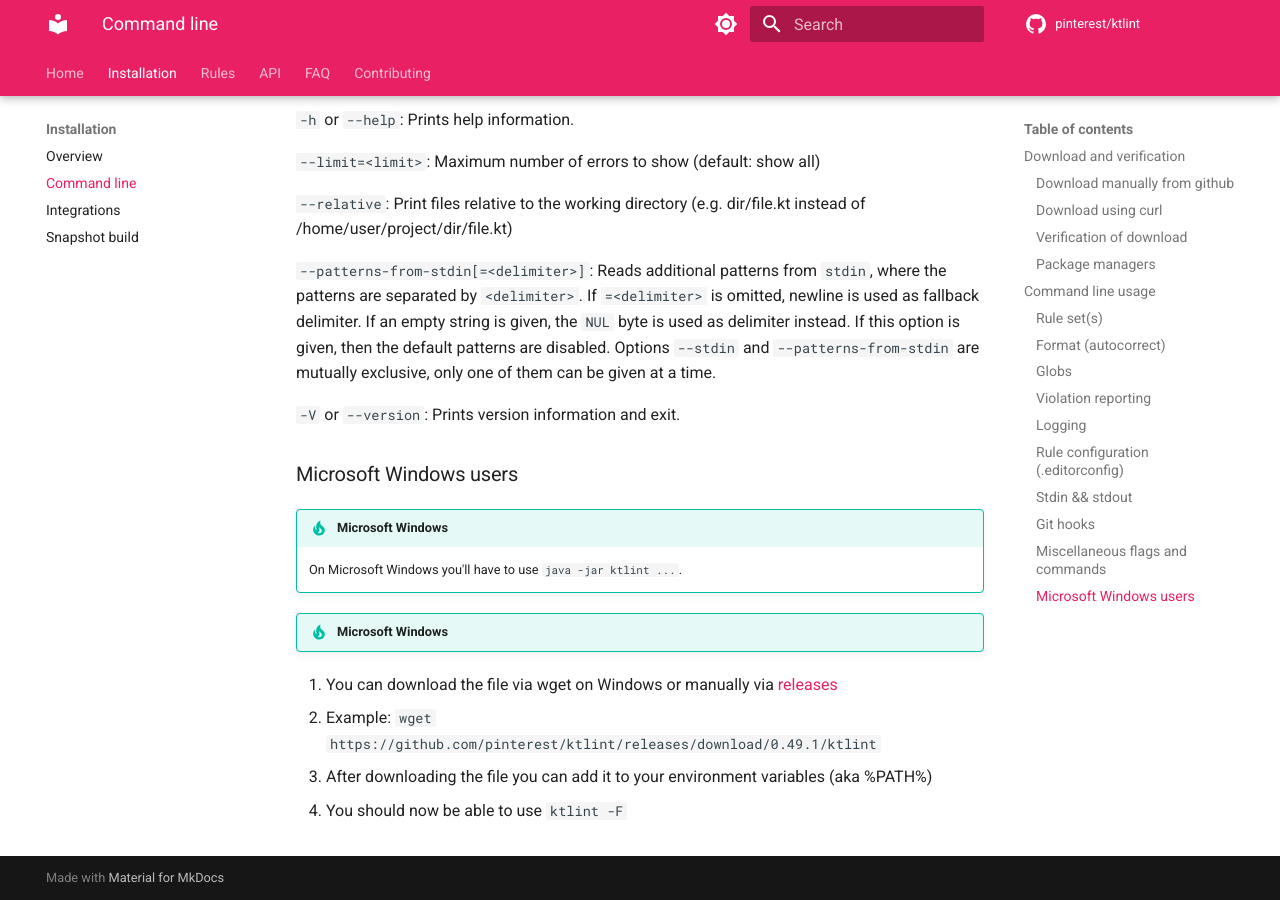
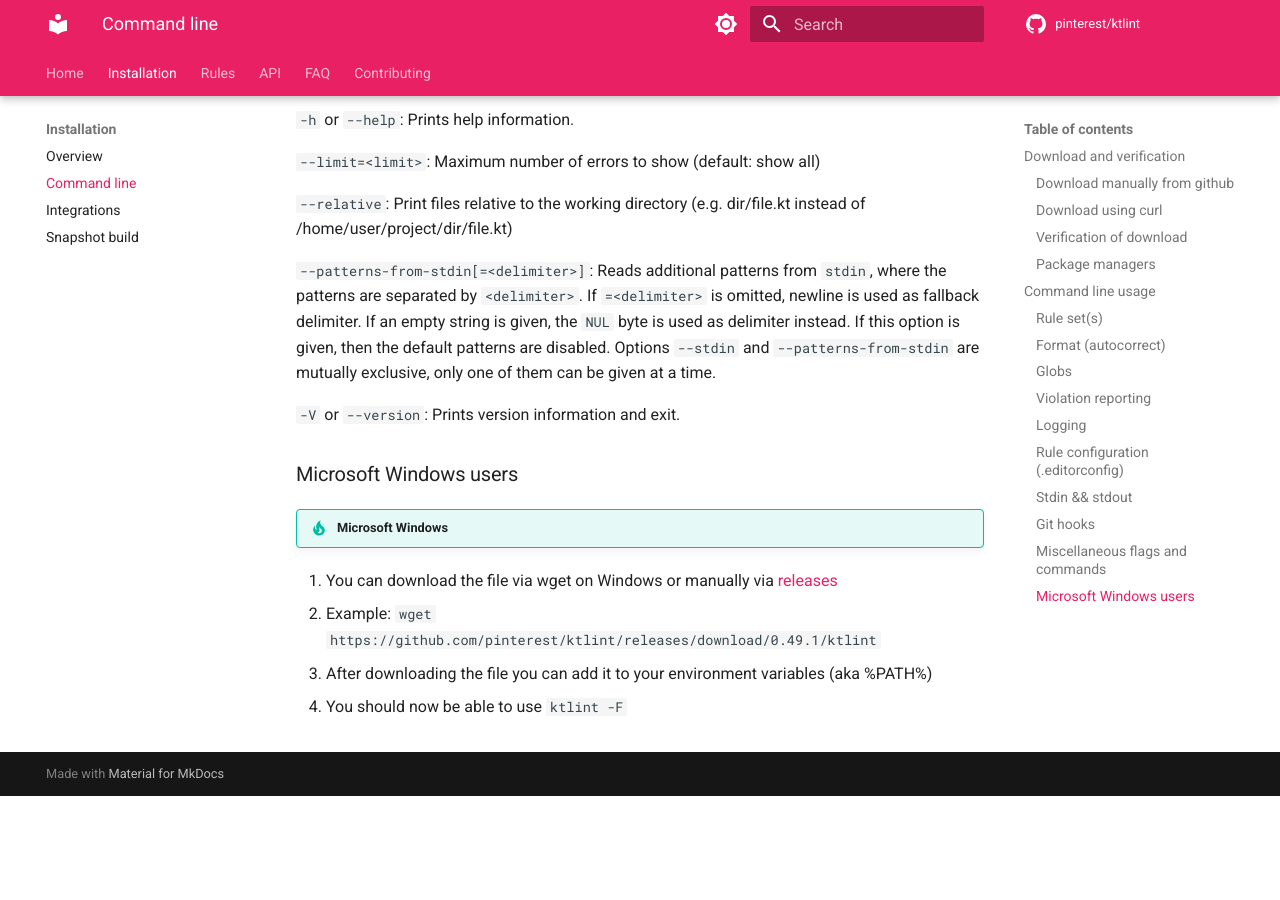
Before and after one commit to pinterest/ktlint, an MkDocs documentation site: the page built from documentation/snapshot/docs/install/cli.md, in a window 1280 px wide and 900 px high, scrolled down 5927 px. Built offline with MkDocs 1.6.1 and Material for MkDocs 9.7.7, drawn with Linux system fonts in a browser that asks for light colours; comment, search, counter and statistics services are not loaded; the version menu is left out; after the commit the page ends 6723 px from its top, so only the background shows below that.

Commit message:
Updating `cli.md` Remvoing extra wording which was not needed

```diff
--- a/documentation/snapshot/docs/install/cli.md
+++ b/documentation/snapshot/docs/install/cli.md
@@ -219,9 +219,6 @@ Options `--stdin` and `--patterns-from-stdin` are mutually exclusive, only one o
 ### Microsoft Windows users
 
 !!! tip "Microsoft Windows"
-    On Microsoft Windows you'll have to use `java -jar ktlint ...`.
-
-!!! tip "Microsoft Windows"
 
 1. You can download the file via wget on Windows or manually via [releases](https://github.com/pinterest/ktlint/releases)
 - Example: `wget https://github.com/pinterest/ktlint/releases/download/0.49.1/ktlint`
```
